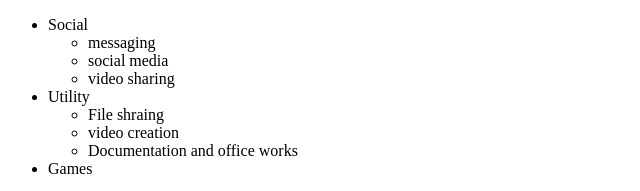
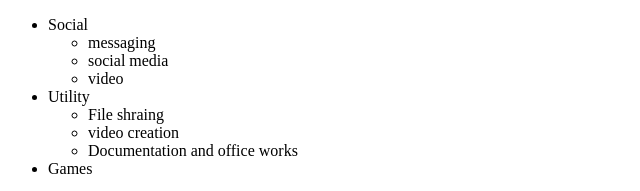
Before and after one commit to Dippjoy/My_third_repo, a plain HTML site: page index.html in a window 1280 px wide. Shown: the part 1197-1388 px from the top of the page, 0-640 px from the left. Drawn offline with Linux system fonts and the light colour scheme.

Commit message:
slight change

```diff
--- a/index.html
+++ b/index.html
@@ -16,7 +16,7 @@
             <ul>
                 <li>messaging</li>
                 <li>social media</li>
-                <li>video sharing</li>
+                <li>video </li>
 
             </ul>
         </li>
```
